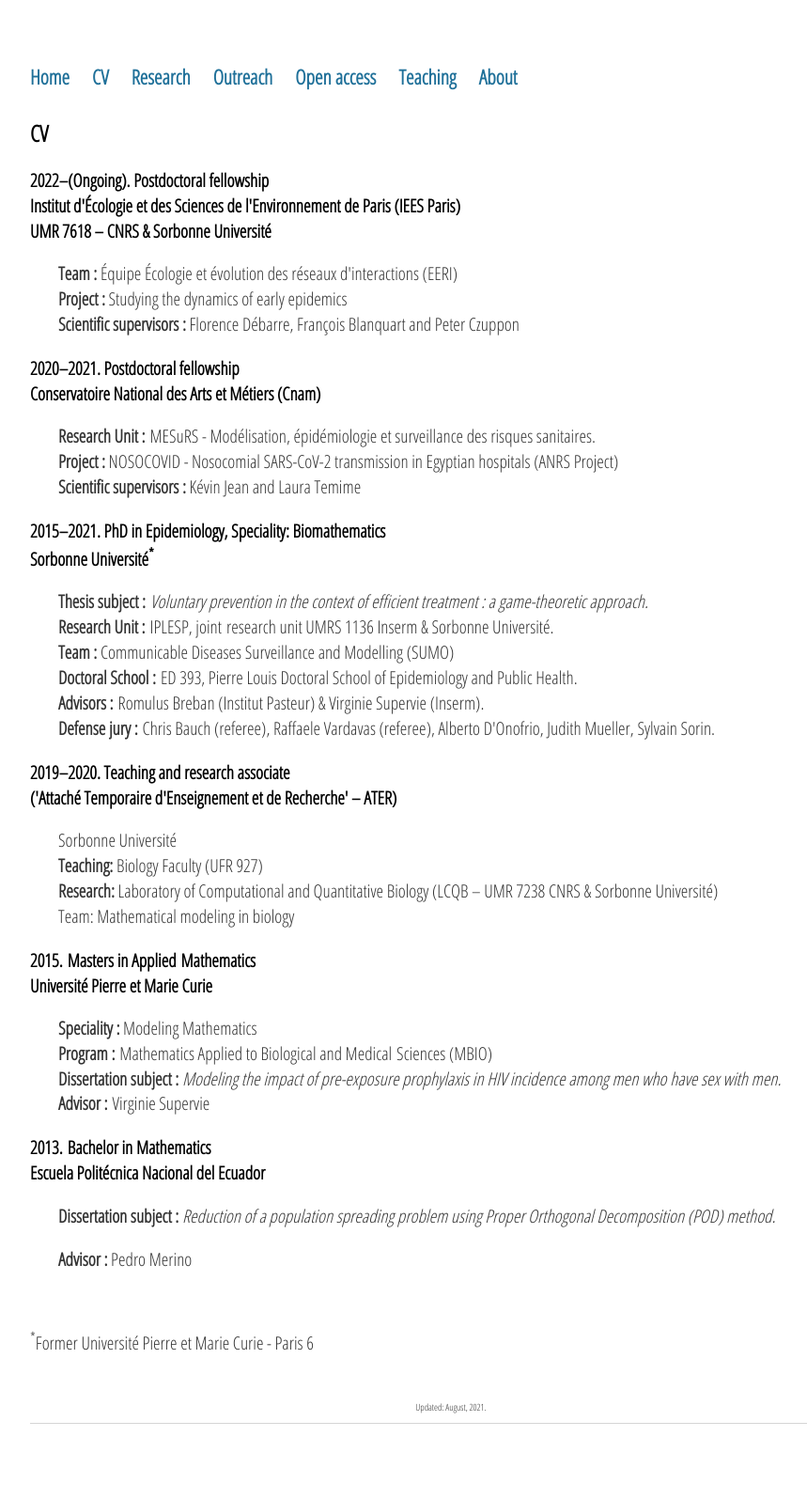
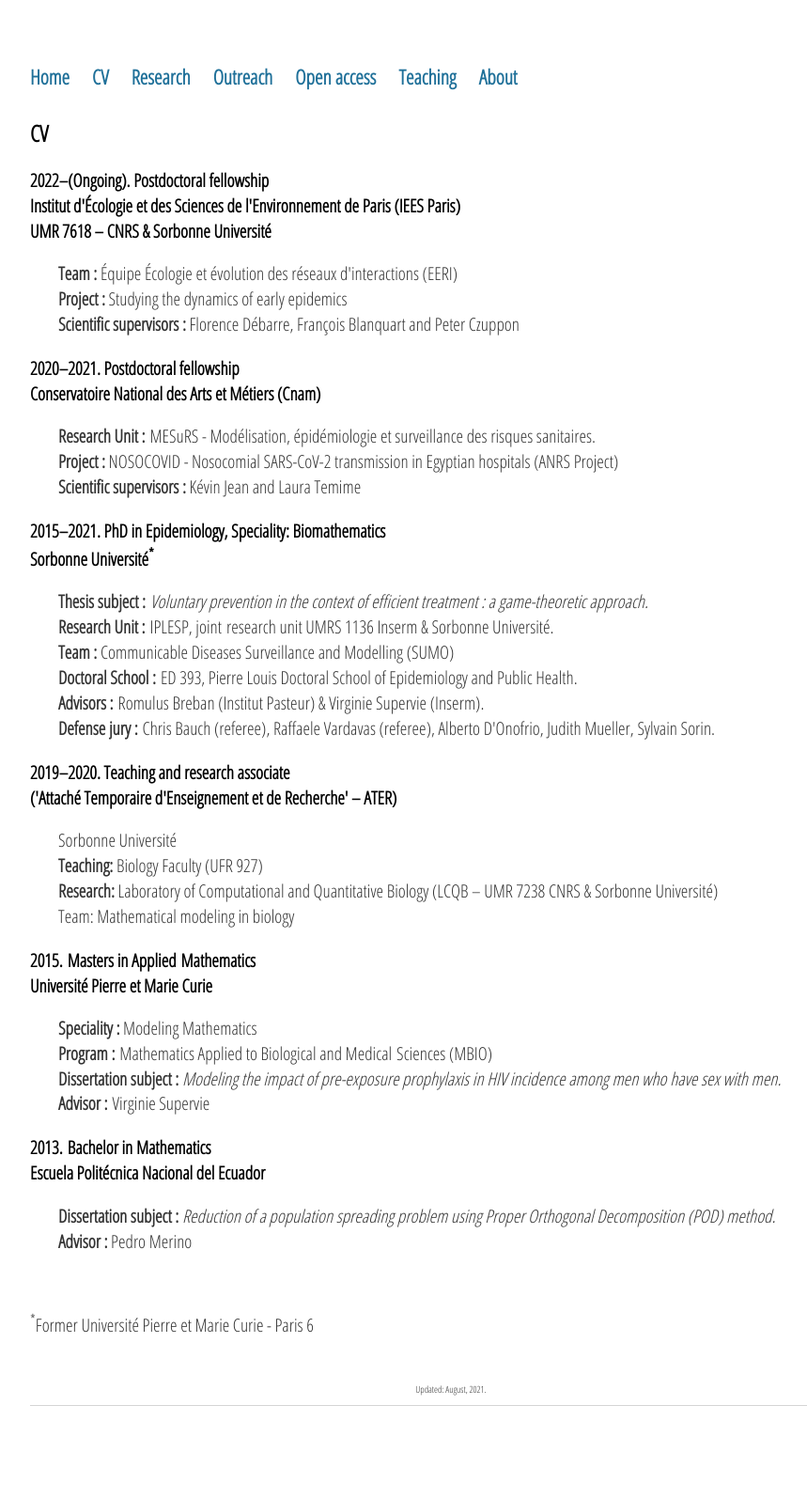
Before and after one commit to sjijon/sjijon.github.io, a Jekyll site: the page built from cv.html, in a window 1280 px wide. Shown: the whole page at 94% size, without its empty margins (160-1019 px from the left). Built offline with Jekyll 4.4.1, drawn with Linux system fonts in a browser that asks for light colours; nearby versions of some CDN libraries.

Commit message:
Fix line breaks

```diff
--- a/cv.html
+++ b/cv.html
@@ -72,8 +72,7 @@ title: CV
 	<h4>Escuela Politécnica Nacional del Ecuador</h4>
 	<p style="padding-left:30px;">
 		<strong>Dissertation subject :</strong> <em>Reduction of a population spreading problem using Proper Orthogonal Decomposition (POD) method.</em>
-	</p>
-	<p style="padding-left:30px;">
+		<br>
 		<strong>Advisor :</strong> Pedro Merino
 	</p>
 	<br>
```
